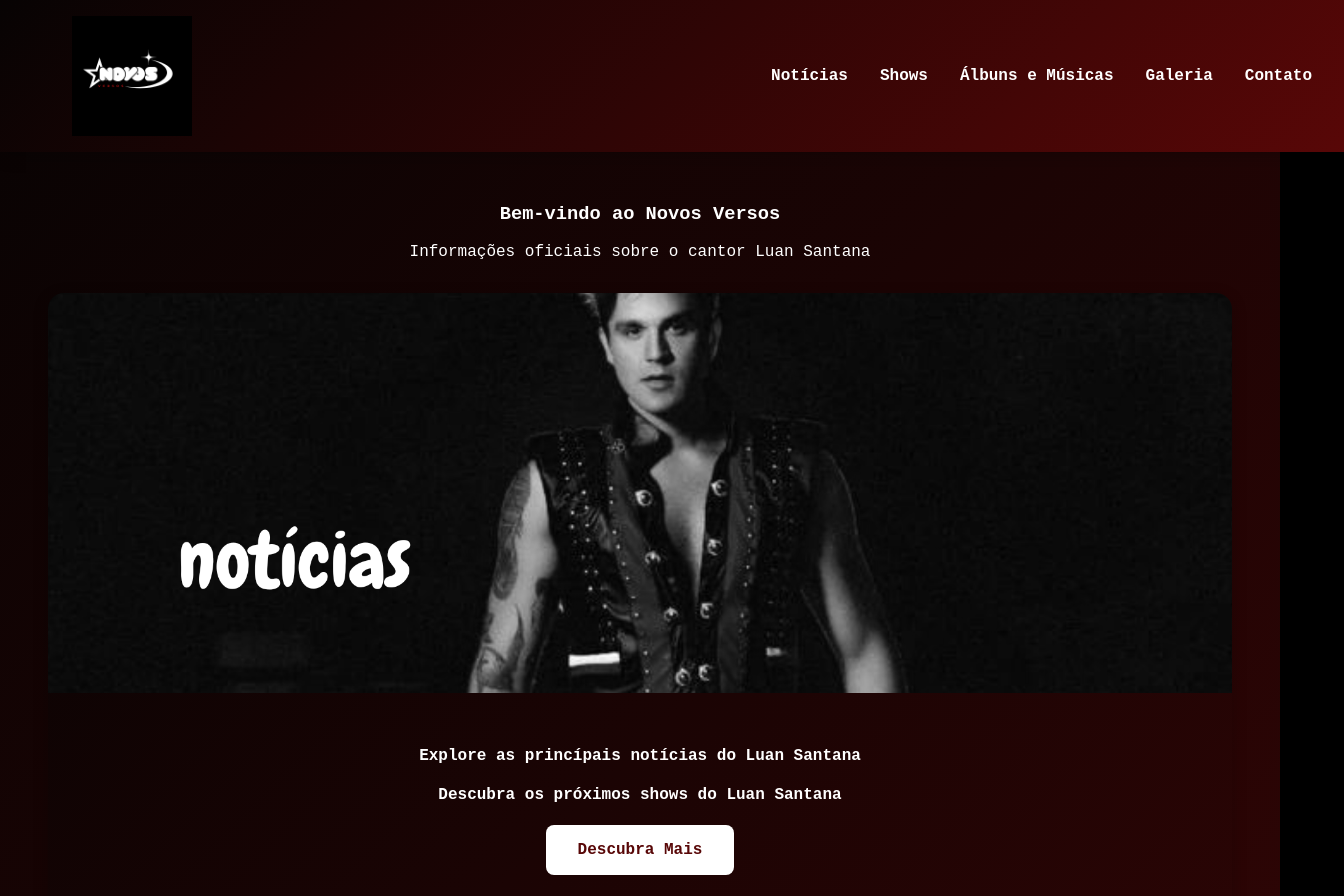
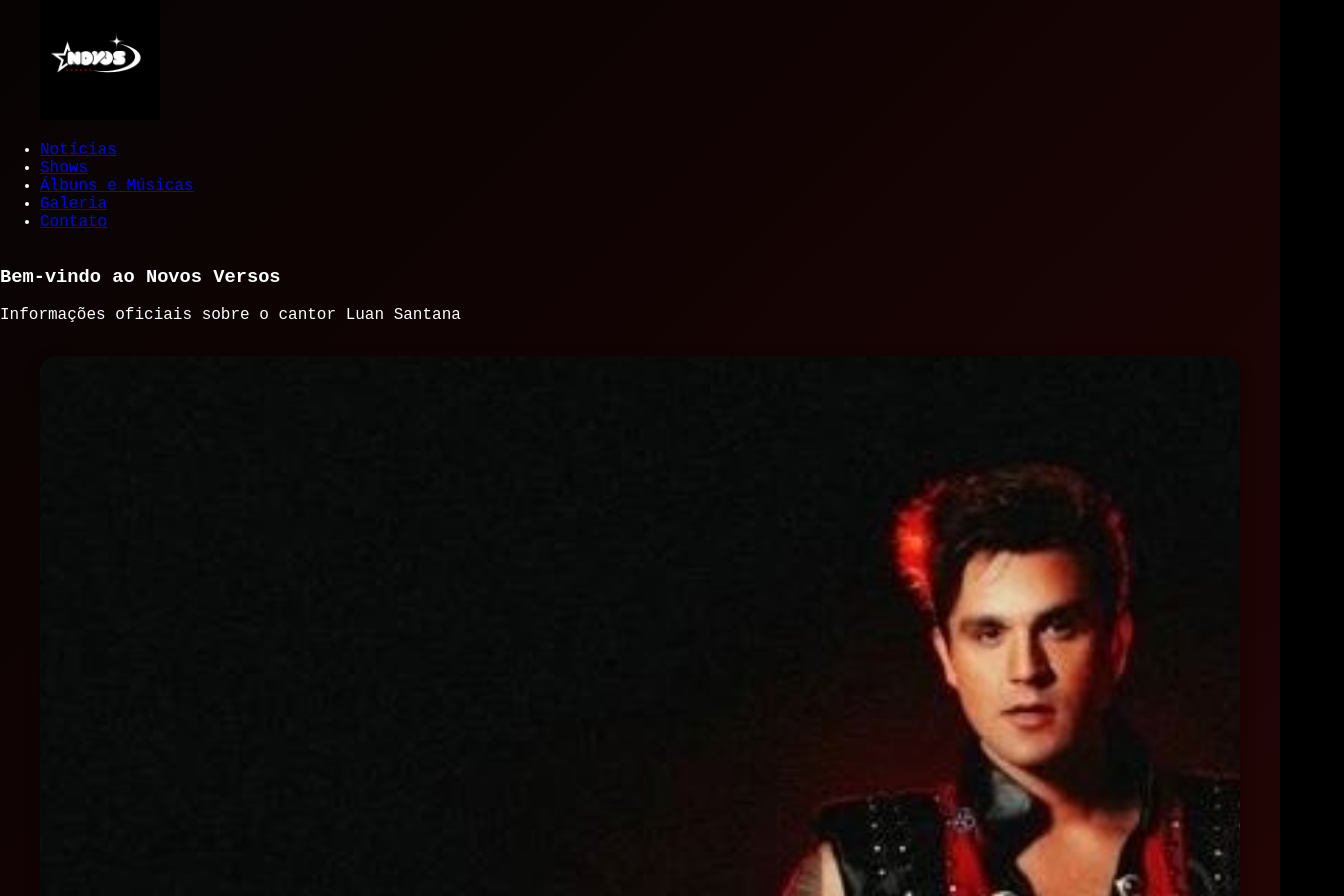
Before and after one commit to Mariaparma/novosversos-frontend, a Next.js app: page /Home in a window 1280 px wide. Shown: the top 896 px of the page, 1344 px wide, since content can reach past the window. Built offline with nearby package versions, Linux system fonts and the light colour scheme.

Commit message:
Update Home.module.css

```diff
--- a/src/app/Home/Home.module.css
+++ b/src/app/Home/Home.module.css
@@ -15,7 +15,7 @@
   background: linear-gradient(135deg, #070303 0%, #580707 100%);
 }
 
-.homepage-header {
+.homepageheader {
   width: 100%;
   background: linear-gradient(135deg, #070303 0%, #580707 100%);
   box-shadow: 0 4px 16px rgba(0, 0, 0, 0.2);
@@ -26,7 +26,7 @@
   flex-wrap: wrap;
 }
 
-.logo-container {
+.logocontainer {
   display: flex;
   align-items: center;
   gap: 1rem;
@@ -38,12 +38,12 @@
   object-fit: contain;
 }
 
-.site-title {
+.sitetitle {
   font-size: 2rem;
   font-weight: 700;
 }
 
-.nav-menu {
+.navmenu {
   list-style: none;
   padding: 0;
   display: flex;
@@ -51,18 +51,18 @@
   flex-wrap: wrap;
 }
 
-.nav-menu li a {
+.navmenu li a {
   color: white;
   text-decoration: none;
   font-weight: 600;
   transition: color 0.3s;
 }
 
-.nav-menu li a:hover {
+.navmenu li a:hover {
   color: #f3f6fa;
 }
 
-.homepage-main {
+.homepagemain {
   flex: 1;
   padding: 2rem;
   text-align: center;
@@ -80,7 +80,7 @@
   margin-bottom: 2rem;
 }
 
-.homepage-footer {
+.homepagefooter {
   background: linear-gradient(135deg, #070303 0%, #580707 100%);
   color: white;
   text-align: center;
@@ -114,13 +114,13 @@
   box-shadow: 0 8px 24px rgba(0, 0, 0, 0.3);
 }
 
-.card-image-container {
+.cardimagecontainer {
   width: 100%;
   height: 400px;
   overflow: hidden;
 }
 
-.card-image {
+.cardimage {
   width: 100%;
   height: 100%;
   object-fit: cover;
@@ -128,27 +128,27 @@
   filter: grayscale(100%);
 }
 
-.card:hover .card-image {
+.card:hover .cardimage {
   transform: scale(1.1);
   filter: grayscale(0%);
 }
 
-.card-content {
+.cardcontent {
   padding: 2rem;
   text-align: center;
 }
 
-.card-content h3 {
+.cardcontent h3 {
   font-size: 2rem;
   margin-bottom: 1rem;
 }
 
-.card-content p {
+.cardcontent p {
   font-size: 1.2rem;
   margin-bottom: 1.5rem;
 }
 
-.card-button {
+.cardbutton {
   display: inline-block;
   background: white;
   color: #580707;
@@ -159,7 +159,7 @@
   transition: background 0.3s, color 0.3s;
 }
 
-.card-button:hover {
+.cardbutton:hover {
   background: linear-gradient(135deg, #070303 0%, #580707 100%);
   color: white;
 }
@@ -170,29 +170,29 @@
     align-items: flex-start;
   }
 
-  .site-title {
+  .sitetitle {
     font-size: 1.6rem;
   }
 
-  .nav-menu {
+  .navmenu {
     gap: 1rem;
     margin-top: 1rem;
   }
 
-  .card-content h3 {
+  .cardcontent h3 {
     font-size: 1.6rem;
   }
 
-  .card-content p {
+  .cardcontent p {
     font-size: 1rem;
   }
 
-  .card-button {
+  .cardbutton {
     padding: 0.8rem 1.5rem;
     font-size: 0.95rem;
   }
 
-  .card-image-container {
+  .cardimagecontainer {
     height: 300px;
   }
 }
@@ -210,36 +210,36 @@
     font-size: 1rem;
   }
 
-  .card-content {
+  .cardcontent {
     padding: 1rem;
   }
 
-  .card-content h3 {
+  .cardcontent h3 {
     font-size: 1.4rem;
   }
 
-  .card-content p {
+  .cardcontent p {
     font-size: 0.95rem;
   }
 
-  .card-button {
+  .cardbutton {
     padding: 0.6rem 1.2rem;
     font-size: 0.85rem;
   }
 
-  .card-image-container {
+  .cardimagecontainer {
     height: 240px;
   }
 }
 @media (max-width: 768px) {
-  .homepage-header {
+  .homepageheader {
     flex-direction: column;
     align-items: center;
     text-align: center;
     padding: 1rem;
   }
 
-  .logo-container {
+  .logocontainer {
     flex-direction: column;
     align-items: center;
     gap: 0.5rem;
@@ -250,11 +250,11 @@
     height: auto;
   }
 
-  .site-title {
+  .sitetitle {
     font-size: 1.6rem;
   }
 
-  .nav-menu {
+  .navmenu {
     flex-direction: column;
     gap: 1rem;
     margin-top: 1rem;
```
